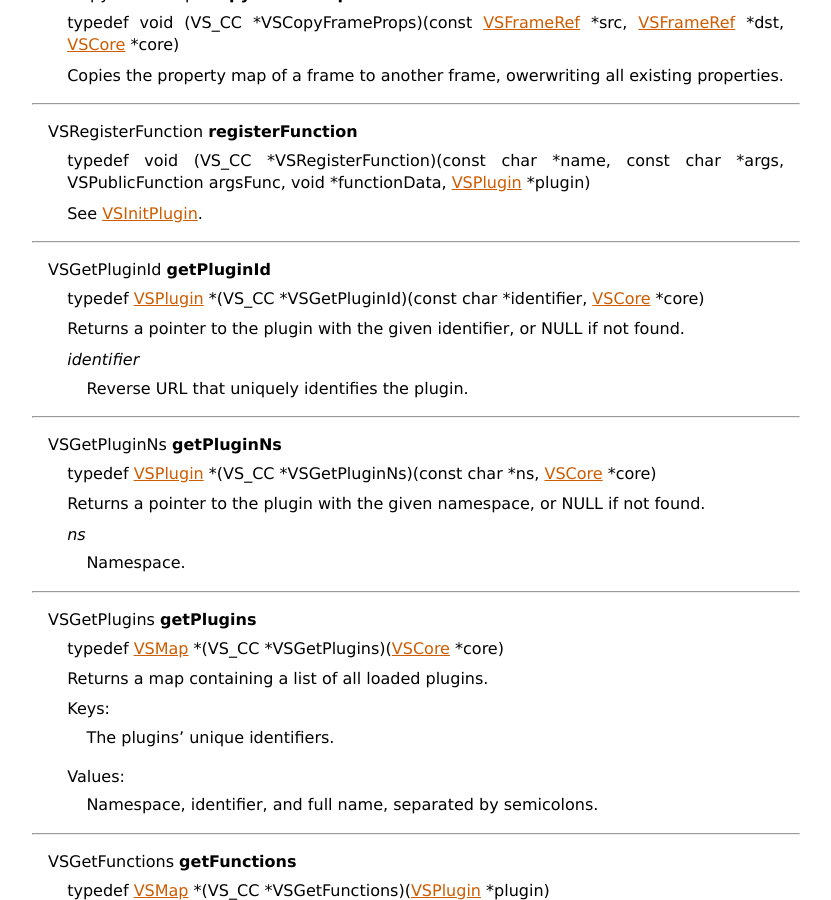
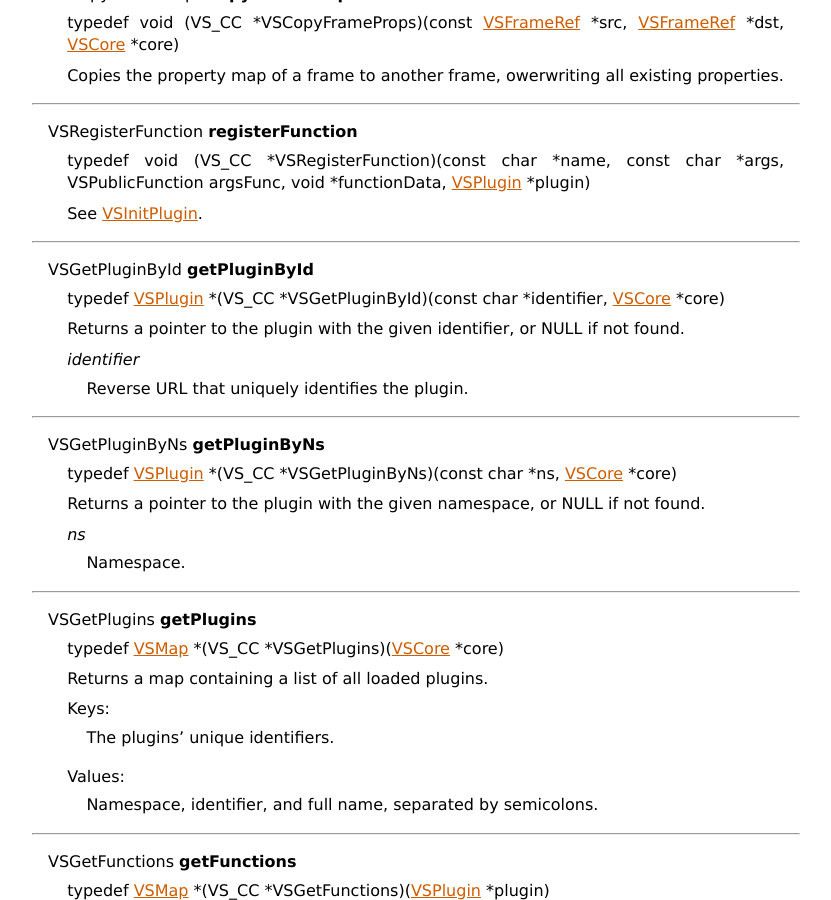
Before and after one commit to vapoursynth/vapoursynth, a Sphinx documentation site: the page built from doc/api/vapoursynth.h.rst, in a window 1280 px wide and 900 px high, scrolled down 11620 px. Shown: the whole window, without its empty margins (48-879 px from the left). Built offline with Sphinx 7.4.7, drawn with Linux system fonts in a browser that asks for light colours; formulas are drawn with MathJax 3; some of the changed text lies outside the part shown.

Commit message:
doc: Rename getPluginId/Ns to getPluginById/Ns

```diff
--- a/doc/api/vapoursynth.h.rst
+++ b/doc/api/vapoursynth.h.rst
@@ -91,9 +91,9 @@ Structs_
 
       * registerFunction_
 
-      * getPluginId_
-
-      * getPluginNs_
+      * getPluginById_
+
+      * getPluginByNs_
 
       * getPlugins_
 
@@ -924,11 +924,11 @@ struct VSAPI
 
 ----------
 
-   .. _getPluginId:
-
-   .. c:member:: VSGetPluginId getPluginId
-
-      typedef VSPlugin_ \*(VS_CC \*VSGetPluginId)(const char \*identifier, VSCore_ \*core)
+   .. _getPluginById:
+
+   .. c:member:: VSGetPluginById getPluginById
+
+      typedef VSPlugin_ \*(VS_CC \*VSGetPluginById)(const char \*identifier, VSCore_ \*core)
 
       Returns a pointer to the plugin with the given identifier, or NULL
       if not found.
@@ -938,11 +938,11 @@ struct VSAPI
 
 ----------
 
-   .. _getPluginNs:
-
-   .. c:member:: VSGetPluginNs getPluginNs
-
-      typedef VSPlugin_ \*(VS_CC \*VSGetPluginNs)(const char \*ns, VSCore_ \*core)
+   .. _getPluginByNs:
+
+   .. c:member:: VSGetPluginByNs getPluginByNs
+
+      typedef VSPlugin_ \*(VS_CC \*VSGetPluginByNs)(const char \*ns, VSCore_ \*core)
 
       Returns a pointer to the plugin with the given namespace, or NULL
       if not found.
@@ -1094,7 +1094,7 @@ struct VSAPI
       *plugin*
          A pointer to the plugin where the filter is located. Must not be NULL.
 
-         See getPluginId_\ () and getPluginNs_\ ().
+         See getPluginById_\ () and getPluginByNs_\ ().
 
       *name*
          Name of the filter to invoke.
```
